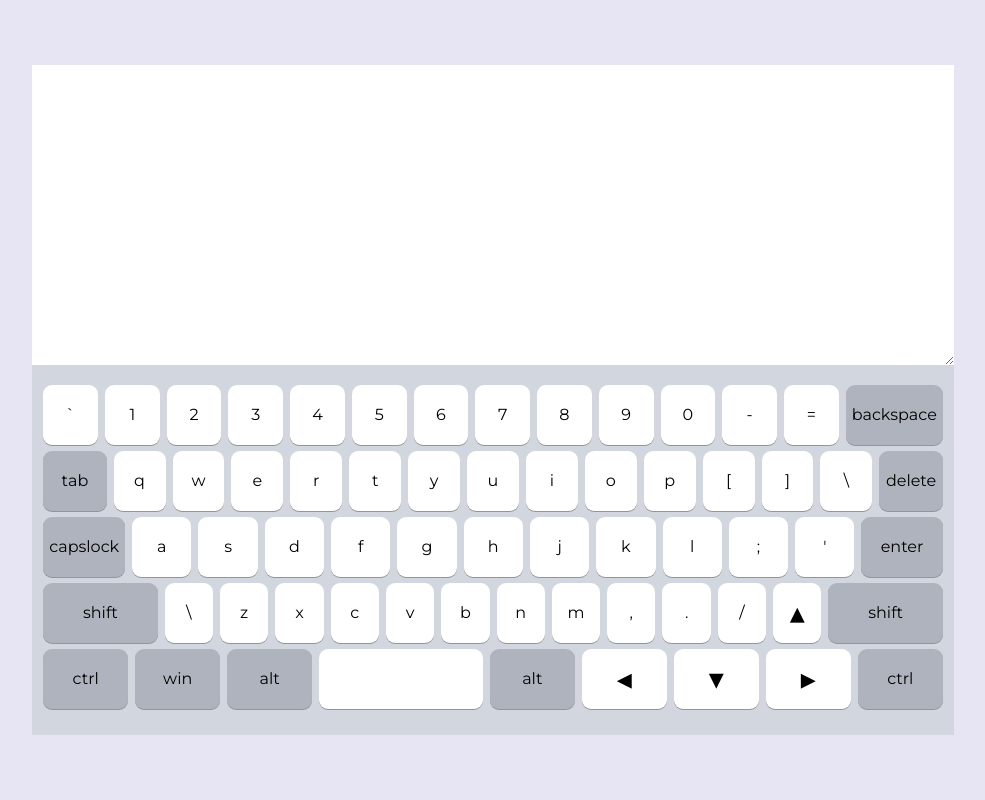
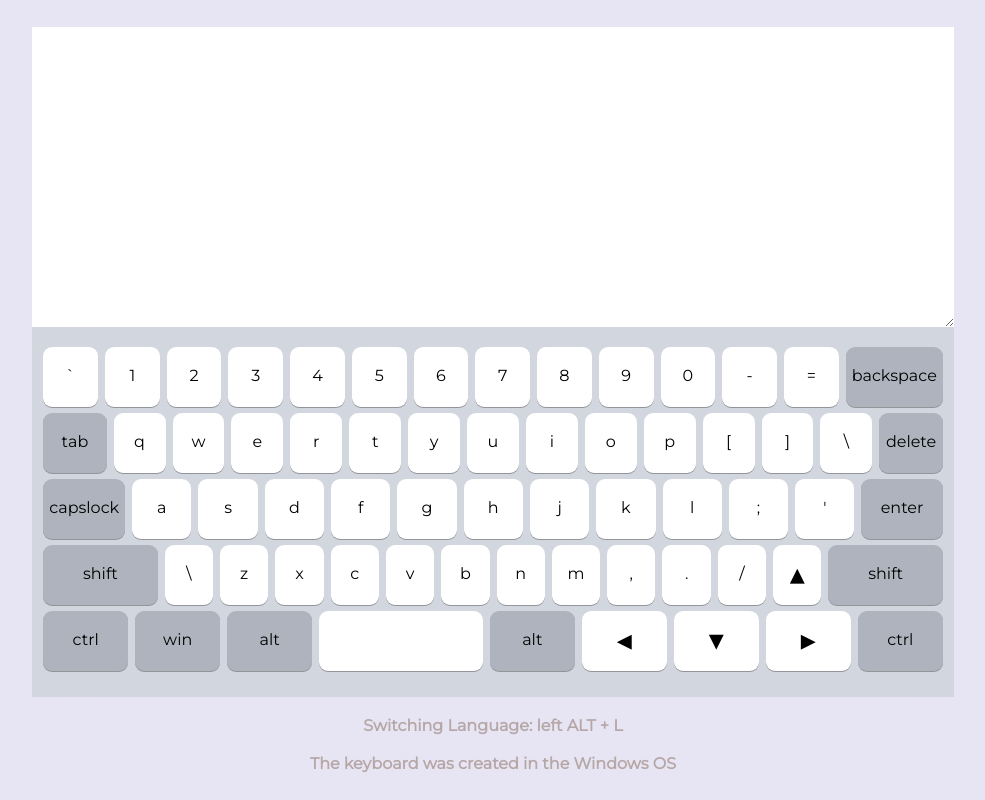
Before and after one commit to YaroslavaGD/virtual-keyboard, a website built with webpack: page src/index.html in a window 1280 px wide. Shown: the whole page, without its empty margins (147-1132 px from the left). Built offline with nearby package versions, Linux system fonts and the light colour scheme.

Commit message:
feat: implement laguage-switching

```diff
--- a/src/index.js
+++ b/src/index.js
@@ -2,5 +2,5 @@
 import './index.scss';
 import keyboardFunctions from './modules/keyboard';
 
-// alert('Уважаемые проверяющие! Если есть возможность, проверьте мою работу ближе к делайну. Хочу доделать. Спасибо!');
+alert('Уважаемые проверяющие! Если есть возможность, проверьте мою работу ближе к делайну. Хочу доделать. Спасибо!');
 keyboardFunctions();
--- a/src/modules/keyboard.js
+++ b/src/modules/keyboard.js
@@ -4,6 +4,21 @@
   const app = document.querySelector('.app');
   let isCaps = false;
   let isShift = false;
+  let isAlt = false;
+  let language = 'eng';
+  const switchText = 'Switching Language: left ALT + L';
+  const windowsText = 'The keyboard was created in the Windows OS';
+
+  const setLocalStorage = () => {
+    localStorage.setItem('language', language);
+  };
+  window.addEventListener('beforeunload', setLocalStorage);
+
+  const getLocalStorage = () => {
+    const languageLocalStorage = localStorage.getItem('language');
+
+    if (languageLocalStorage) language = languageLocalStorage;
+  };
 
   const generateKeyboard = () => {
     const appContainer = document.createElement('div');
@@ -21,8 +36,8 @@
       row.classList.add('keyboard__row');
 
       keyRow.forEach((key) => {
-        function createButton() {
-          function createSymbol(symbolMode, isHidden) {
+        const createButton = () => {
+          const createSymbol = (symbolMode, isHidden, symbolLang) => {
             const newSymbol = document.createElement('span');
 
             newSymbol.classList.add('symbol');
@@ -33,50 +48,74 @@
             }
 
             newSymbol.classList.add(`symbol_${symbolMode}`);
-            newSymbol.innerText = key.eng[symbolMode];
+            newSymbol.innerText = key[symbolLang][symbolMode];
 
             return newSymbol;
-          }
+          };
+
+          const createInnerContainer = (innerLang) => {
+            const innerContainer = document.createElement('span');
+            innerContainer.classList.add('key-inner');
+            if (innerLang !== language) innerContainer.classList.add('key-inner_hidden');
+            innerContainer.classList.add(`key_${innerLang}`);
+
+            const symbolDown = createSymbol('down', false, innerLang);
+            const symbolShift = createSymbol('shift', true, innerLang);
+            const symbolCaps = createSymbol('caps', true, innerLang);
+
+            innerContainer.appendChild(symbolDown);
+            innerContainer.appendChild(symbolShift);
+            innerContainer.appendChild(symbolCaps);
+
+            return innerContainer;
+          };
 
           const newButton = document.createElement('button');
           newButton.classList.add('key');
           newButton.classList.add(key.class);
           newButton.id = key.keyId;
 
-          const innerContainerEng = document.createElement('span');
-          innerContainerEng.classList.add('key-inner');
-          innerContainerEng.classList.add('key_eng');
-
-          const symbolDown = createSymbol('down', false);
-          const symbolShift = createSymbol('shift', true);
-          const symbolCaps = createSymbol('caps', true);
-
-          innerContainerEng.appendChild(symbolDown);
-          innerContainerEng.appendChild(symbolShift);
-          innerContainerEng.appendChild(symbolCaps);
+          const innerContainerEng = createInnerContainer('eng');
+          const innerContainerRus = createInnerContainer('rus');
 
           newButton.appendChild(innerContainerEng);
+          newButton.appendChild(innerContainerRus);
           return newButton;
-        }
+        };
 
         const button = createButton();
         row.appendChild(button);
       });
+
       newKeyboard.appendChild(row);
     });
 
     appContainer.appendChild(newKeyboard);
     app.appendChild(appContainer);
+
+    const languageInstructions = document.createElement('p');
+    languageInstructions.classList.add('description');
+    languageInstructions.innerText = switchText;
+    app.append(languageInstructions);
+
+    const description = document.createElement('p');
+    description.classList.add('description');
+    description.innerText = windowsText;
+    app.append(description);
   };
 
+  getLocalStorage();
   generateKeyboard();
 
   const keyboard = document.querySelector('.keyboard');
+  const keyInnerAll = document.querySelectorAll('.key-inner');
   const symbols = keyboard.querySelectorAll('.symbol');
   const textArea = document.querySelector('.app__textarea');
 
-  function addText(keyValue, keyCode) {
-    let newText = keyValue;
+  const addText = (activeButton, keyCode) => {
+    const currentSymbols = activeButton.querySelector(`.key_${language}`);
+    let newText = currentSymbols.querySelector('.symbol_active').innerText;
+
     if (keyCode === 'Enter') newText = '\n';
     if (keyCode === 'Tab') newText = '\t';
     if (keyCode === 'Space') newText = ' ';
@@ -93,11 +132,12 @@
       newText = '';
     }
     textArea.value += newText;
-  }
+  };
 
-  function doCaps(code, isActive) {
+  const doCaps = (code, isActive) => {
     if (code === 'CapsLock') {
       isCaps = isActive;
+
       symbols.forEach((element) => {
         if (isCaps) {
           if (element.classList.contains('symbol_caps')) {
@@ -120,11 +160,12 @@
         }
       });
     }
-  }
+  };
 
-  function doShift(code, isActive) {
+  const doShift = (code, isActive) => {
     if ((code === 'ShiftLeft') || (code === 'ShiftRight')) {
       isShift = isActive;
+
       symbols.forEach((element) => {
         if (isShift) {
           if (element.classList.contains('symbol_shift')) {
@@ -147,7 +188,29 @@
         }
       });
     }
-  }
+  };
+
+  const switchLanguage = () => {
+    language = (language === 'eng') ? 'rus' : 'eng';
+    setLocalStorage();
+
+    keyInnerAll.forEach((element) => {
+      const elementClassList = element.classList;
+      if (elementClassList.contains(`key_${language}`)) {
+        elementClassList.remove('key-inner_hidden');
+      } else {
+        elementClassList.add('key-inner_hidden');
+      }
+    });
+  };
+
+  const checkSwitchLanguage = (keyCode) => {
+    if (keyCode === 'AltLeft') isAlt = true;
+    if (keyCode === 'KeyL' && isAlt) {
+      isAlt = false;
+      switchLanguage();
+    }
+  };
 
   document.addEventListener('keydown', (e) => {
     e.stopPropagation();
@@ -157,8 +220,8 @@
       activeButton.classList.add('key_active');
       doCaps(e.code, e.getModifierState('CapsLock'));
       doShift(e.code, e.getModifierState('Shift'));
-      const newText = activeButton.querySelector('.symbol_active').innerText;
-      addText(newText, e.code);
+      checkSwitchLanguage(e.code);
+      addText(activeButton, e.code);
     }
   });
 
@@ -175,13 +238,15 @@
   keyboard.addEventListener('mousedown', (e) => {
     e.stopPropagation();
     const activeElement = e.target;
+
     if (activeElement !== keyboard) {
       const activeButton = activeElement.closest('.key');
+
       if (activeButton) {
         activeButton.classList.add('key_active');
 
         doCaps(activeButton.id, !isCaps);
-        addText(activeButton.querySelector('.symbol_active').innerText, activeButton.id);
+        addText(activeButton, activeButton.id);
       }
     }
   });
@@ -189,6 +254,7 @@
   keyboard.addEventListener('mouseup', (e) => {
     e.stopPropagation();
     const activeElement = e.target;
+
     if (activeElement !== keyboard) {
       const activeButton = activeElement.closest('.key');
 
--- a/src/modules/keys.js
+++ b/src/modules/keys.js
@@ -261,8 +261,8 @@
     {
       keyId: 'ShiftLeft',
       class: 'key_shift',
-      eng: { down: 'shift', shift: 'shift', caps: 'shift' },
-      rus: { down: 'shift', shift: 'shift', caps: 'shift' },
+      eng: { down: 'shift', shift: 'SHIFT', caps: 'SHIFT' },
+      rus: { down: 'shift', shift: 'SHIFT', caps: 'SHIFT' },
     },
     {
       keyId: 'IntlBackslash',
@@ -339,8 +339,8 @@
     {
       keyId: 'ShiftRight',
       class: 'key_shift',
-      eng: { down: 'shift', shift: 'shift', caps: 'shift' },
-      rus: { down: 'shift', shift: 'shift', caps: 'shift' },
+      eng: { down: 'shift', shift: 'SHIFT', caps: 'SHIFT' },
+      rus: { down: 'shift', shift: 'SHIFT', caps: 'SHIFT' },
     },
   ],
   [
--- a/src/style/_style.scss
+++ b/src/style/_style.scss
@@ -4,6 +4,8 @@
 
 .app {
   display: flex;
+  flex-wrap: wrap;
+  flex-direction: column;
   justify-content: center;
   align-items: center;
   width: 100%;
@@ -52,6 +54,10 @@
   align-items: center;
   justify-content: space-between;
   margin-bottom: 6px;
+}
+
+.key-inner_hidden {
+  display: none;
 }
 
 .key {
@@ -134,3 +140,9 @@
 .symbol_hidden {
   display: none;
 }
+
+.description {
+  margin: 0;
+  margin-top: 20px;
+  font-weight: 700;
+}
```
Also changed, not shown: .eslintrc.js.
